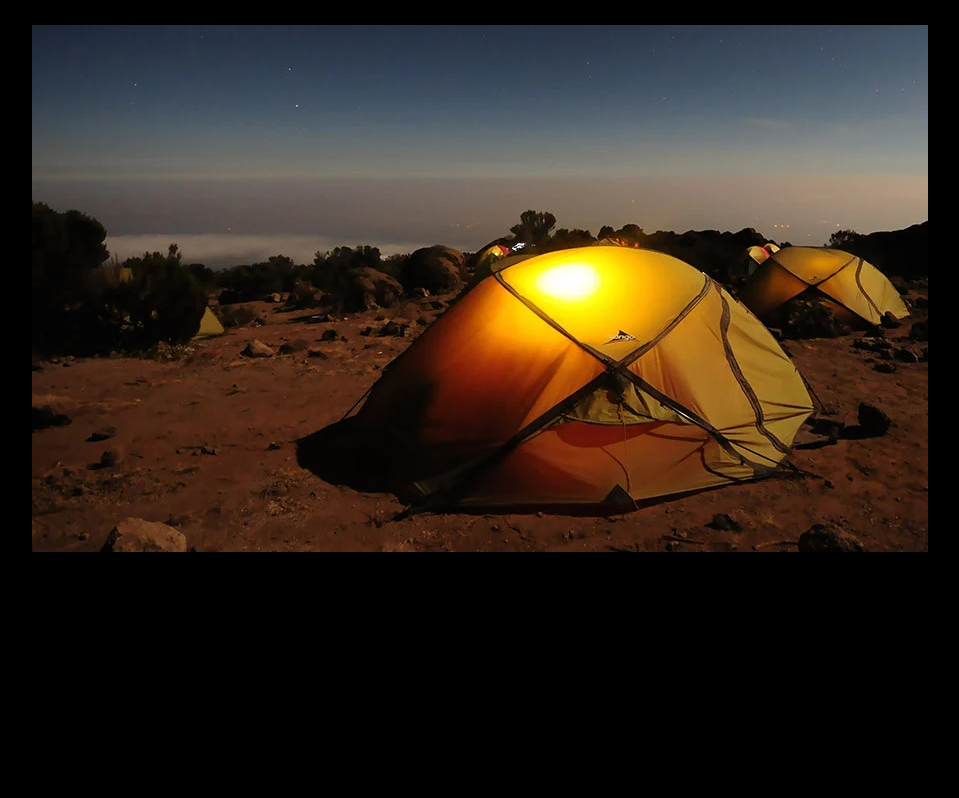
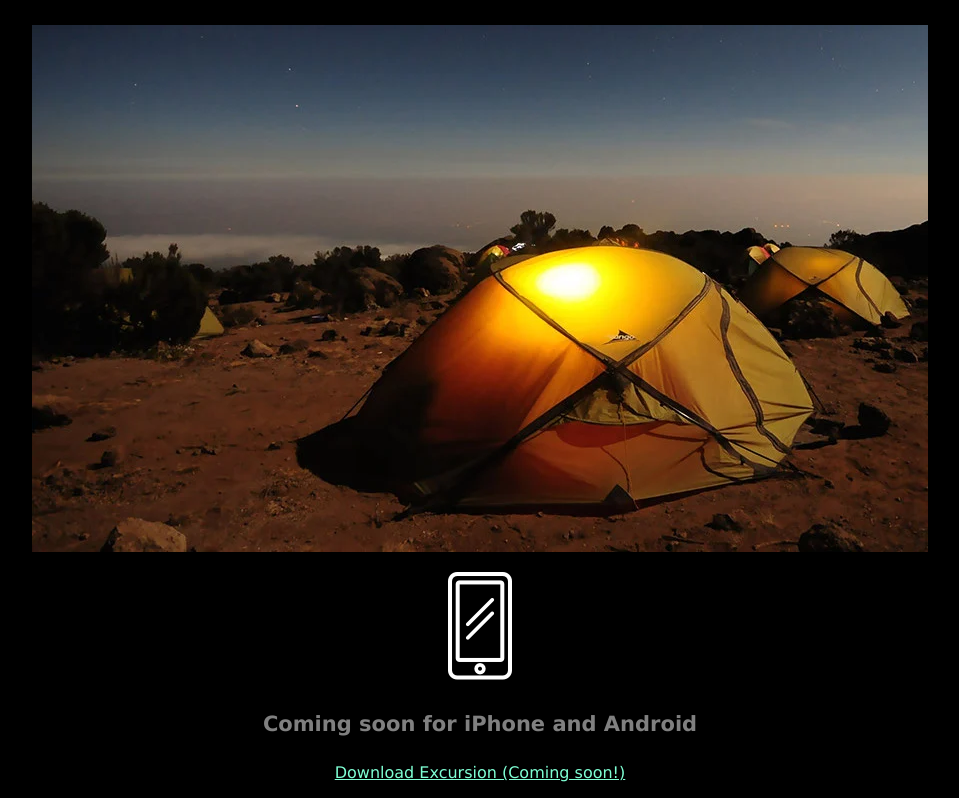
Before and after one commit to Dxust/excursion, a plain HTML site: page index.html in a window 1280 px wide. Shown: the part 460-1258 px from the top of the page, without its empty margins (160-1119 px from the left). Before the commit the page ends 1032 px from the top, so only its background shows below. Drawn offline with Linux system fonts and the light colour scheme.

Commit message:
new subheader and footer text added

```diff
--- a/index.html
+++ b/index.html
@@ -16,7 +16,9 @@
     <h2 class="header--secondary">Your personal travel guide</h2>
     <h4 class="header--sub-header">Excursion remembers places you like, and recommends new points of interest around you.</h4>
     <p><img src="resources/images/camp.png"></p>
-
+    <p><img src="resources/images/phone.png"></p>
+    <h4 class="header--sub-header">Coming soon for iPhone and Android</h4>
+    <p><a class="link--cta" href="£">Download Excursion (Coming soon!)</a></p>
 </body>
 
 </html>
```
